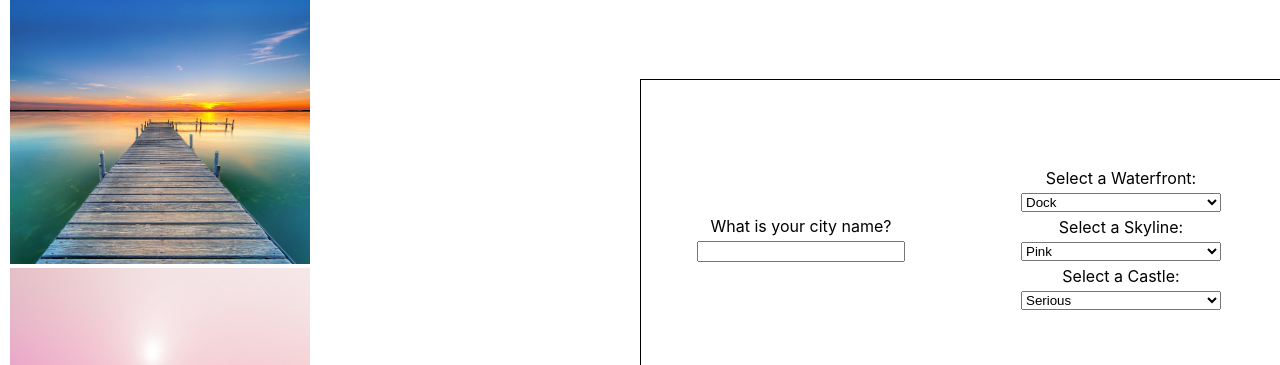
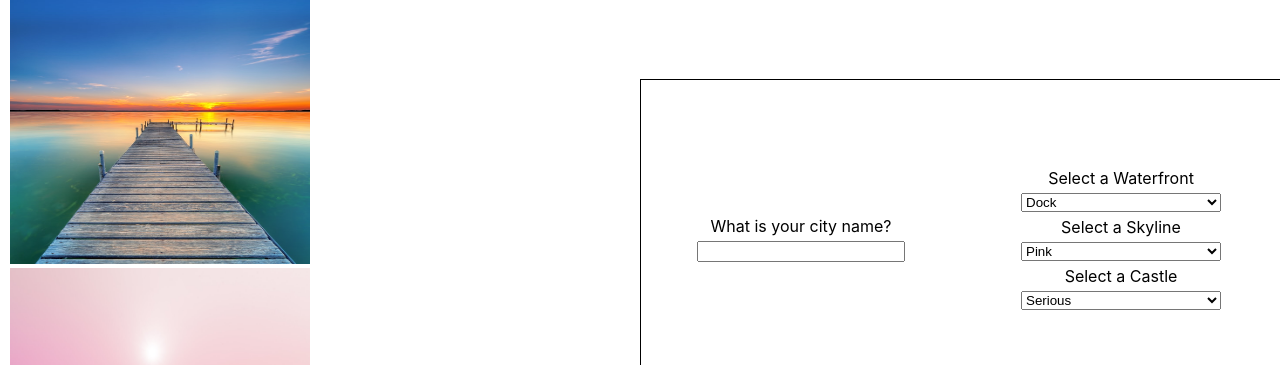
Before and after one commit to Chad-Stabler/react-city-builder, a React (Create React App) app: page / in a window 1280 px wide. Shown: the top 365 px of the page. Built offline with nearby package versions, Linux system fonts and the light colour scheme.

Commit message:
finished stretch goal for single display component

```diff
--- a/src/App.js
+++ b/src/App.js
@@ -1,6 +1,6 @@
 import { useState } from 'react';
 import './App.css';
-import Dropdown from './Dropdown';
+import Dropdown2 from './Dropdown2';
 import SkylineDropdown from './SkylineDropdown';
 import WaterfrontDropdown from './WaterfrontDropdown';
 import CastleDropdown from './CastleDropdown';
@@ -15,15 +15,20 @@ function App() {
   const [castleID, setCastleID] = useState('castle-1');
   const [cityName, setCityName] = useState('St. Louis');
   const [slogans, setSlogans] = useState([]);
-  const [dropdowns, setDropdowns] = useState([
-    { name: 'Waterfront', option1: 'Dock', option2: 'Sunset', option3: 'Boats' },
-    { name: 'Skyline', option1: 'Pink', option2: 'Busy', option3: 'Foggy' },
-    { name: 'Castle', option1: 'Serious', option2: 'Mysterious', option3: 'Regal' }]);
+  const waterfrontOptions = [{ value: 'waterfront-1', display: 'Dock' }, { value: 'waterfront-2', display: 'Sunset' }, { value: 'waterfront-3', display: 'Boats' }];
+  const skylineOptions = [{ value: 'skyline-1', display: 'Pink' }, { value: 'skyline-2', display: 'Busy' }, { value: 'skyline-3', display: 'foggy' }];
+  const castleOptions = [{ value: 'castle-1', display: 'Serious' }, { value: 'castle-2', display: 'Mysterious' }, { value: 'castle-3', display: 'Regal' }];
 
-  function handleChange(dropdown) {
-    setDropdowns(dropdown.target.value);
+  function skylineHandleChange(e) {
+    setSkylineID(e.target.value);
   }
-  // track some state here.
+  function waterfrontHandleChange(e) {
+    setWaterfrontID(e.target.value);
+  }
+  function castleHandleChange(e) {
+    setCastleID(e.target.value);
+  }
+        // track some state here.
   // You'll need to keep track of a skylineId, waterfrontId, and castleId. All these start out as 1
   // you'll need to track a city name, which starts as the city name of your choice.
   // finally, you'll need an array of slogans, which could start out as ['The City of Excellence'] for example
@@ -43,7 +48,9 @@ function App() {
           {/* <WaterfrontDropdown setWaterfrontID={setWaterfrontID} />
           <SkylineDropdown setSkylineID={setSkylineID} />
           <CastleDropdown setCastleID={setCastleID} /> */}
-          <Dropdown dropdowns={dropdowns} handleChange={handleChange} />
+          <Dropdown2 options={waterfrontOptions} handleChange={waterfrontHandleChange} theme={'Waterfront'} />
+          <Dropdown2 options={skylineOptions} handleChange={skylineHandleChange} theme={'Skyline'} />
+          <Dropdown2 options={castleOptions} handleChange={castleHandleChange} theme={'Castle'} />
           {/*
           render all three Dropdown components (WaterfrontDropdown, SkylineDropdown, CastleDropdown) here.
 
--- a/src/Dropdown.js
+++ /dev/null
@@ -1,16 +0,0 @@
-export default function Dropdown({ dropdowns, handleChange }) {
-  return (<div>
-    <div>
-      {
-        dropdowns.map((dropdown, i) => <div key={dropdown + i}>
-          Select a {dropdown.name}:
-          <select onChange={() => handleChange(dropdown.name)} >
-            <option value={`${dropdown.name.toLowerCase()}-1`}>{dropdown.option1}</option>
-            <option value={`${dropdown.name.toLowerCase()}-2`}>{dropdown.option2}</option>
-            <option value={`${dropdown.name.toLowerCase()}-3`}>{dropdown.option3}</option>
-          </select>
-        </div>)
-      }
-    </div>
-  </div>);
-}
--- /dev/null
+++ b/src/Dropdown2.js
@@ -0,0 +1,10 @@
+export default function Dropdown({ options, handleChange, theme }) {
+  return (<div>
+    Select a {theme}
+    <select onChange={handleChange}>
+      {
+        options.map((option, i)=> <option value={option.value} key={option.value + i} >{option.display}</option>)
+      }
+    </select>
+  </div>);
+}
```
